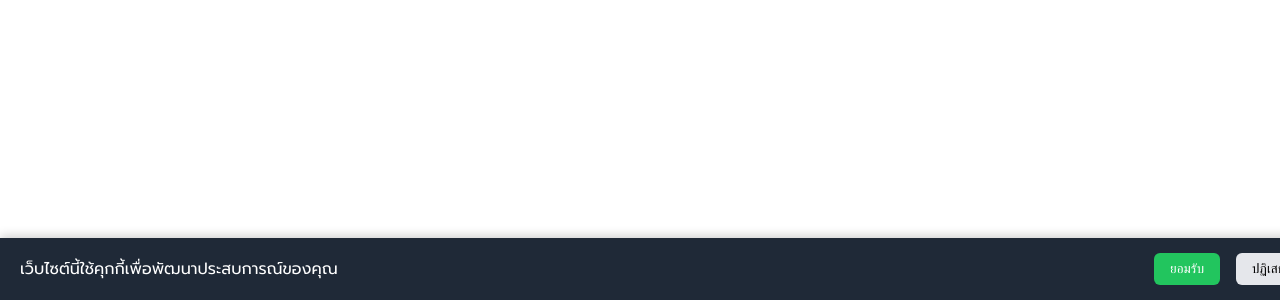
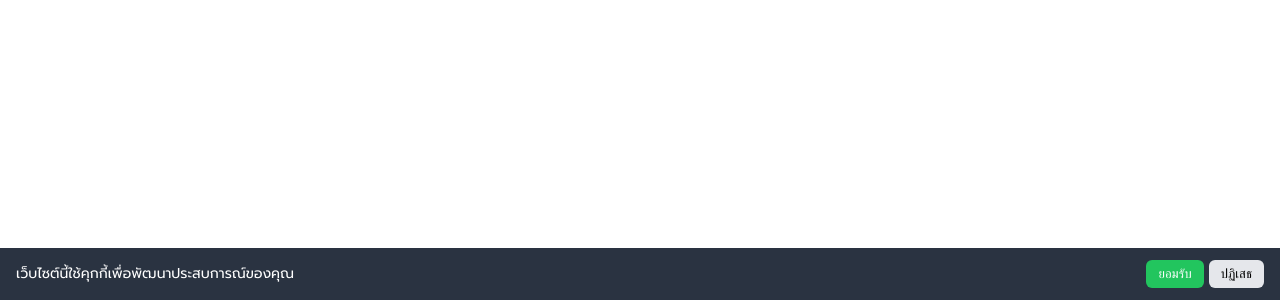
Before and after one commit to krittakornbo-droid/cookie-popup, a plain HTML site: page index.html in a window 1280 px wide. Shown: the part 500-800 px from the top of the page. Drawn offline with Linux system fonts and the light colour scheme.

Commit message:
Update index.html

```diff
--- a/index.html
+++ b/index.html
@@ -7,39 +7,66 @@
 <link href="https://fonts.googleapis.com/css2?family=Prompt:wght@300;400;500&display=swap" rel="stylesheet">
 
 <style>
-body{
+html, body{
   margin:0;
+  padding:0;
+  background:transparent;
   font-family:'Prompt',sans-serif;
 }
 
-/* กล่อง cookie */
+/* ซ่อน scroll bar */
+body{
+  overflow:hidden;
+}
+
+/* cookie bar */
 #cookieBox{
   position:fixed;
   bottom:0;
   left:0;
-  width:100%;
-  background:#1f2937;
+  width:100vw;
+  box-sizing:border-box;
+
+  background:rgba(31,41,55,0.95);
   color:#fff;
-  padding:15px 20px;
+
+  padding:12px 16px;
+
   display:flex;
   justify-content:space-between;
   align-items:center;
-  box-shadow:0 -2px 10px rgba(0,0,0,0.2);
+  gap:10px;
+
+  font-size:14px;
+  line-height:1.4;
+
+  backdrop-filter: blur(6px);
+}
+
+/* ข้อความ */
+#cookieBox span{
+  flex:1;
 }
 
 /* ปุ่ม */
 button{
-  margin-left:10px;
-  padding:8px 16px;
+  padding:6px 12px;
   border:none;
   border-radius:6px;
   cursor:pointer;
-  font-weight:500;
+  font-size:13px;
+  white-space:nowrap;
 }
 
-.accept{ background:#22c55e; color:white; }
-.decline{ background:#e5e7eb; }
+.accept{
+  background:#22c55e;
+  color:#fff;
+}
 
+.decline{
+  background:#e5e7eb;
+  color:#000;
+}
 </style>
 </head>
 
```
